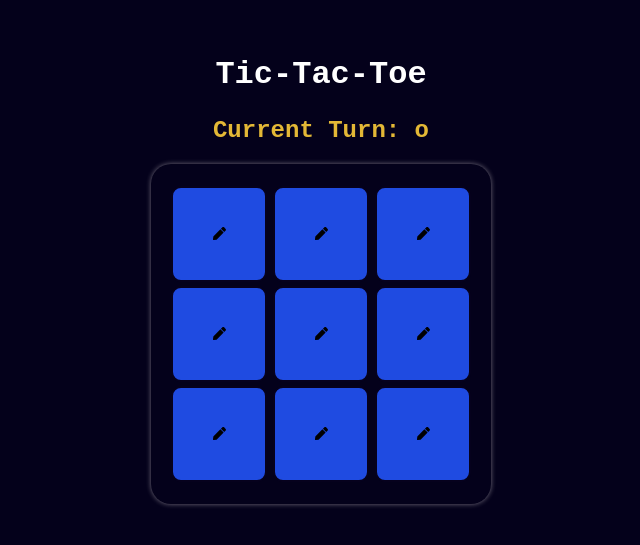
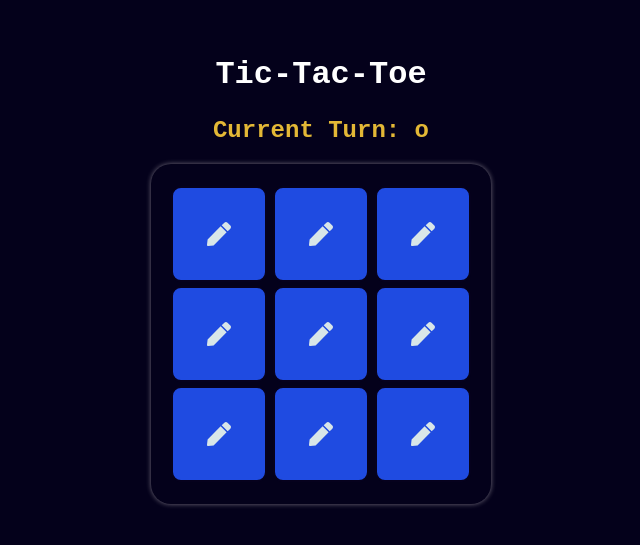
Before and after one commit to Hansraja/Tic-Tac-Toe, a React (Vite) app: page / in a window 1280 px wide. Shown: the part 139-684 px from the top of the page, without its empty margins (319-959 px from the left). Built offline with nearby package versions, Linux system fonts and the light colour scheme.

Commit message:
Initial commit

```diff
--- a/src/Componets/Card/Card.css
+++ b/src/Componets/Card/Card.css
@@ -9,4 +9,7 @@
   background-color: var(--blue);
   cursor: pointer;
   padding: 1rem;
+  color: azure;
+  font-weight: bold;
+  font-size: 1.5rem;
 }
```
